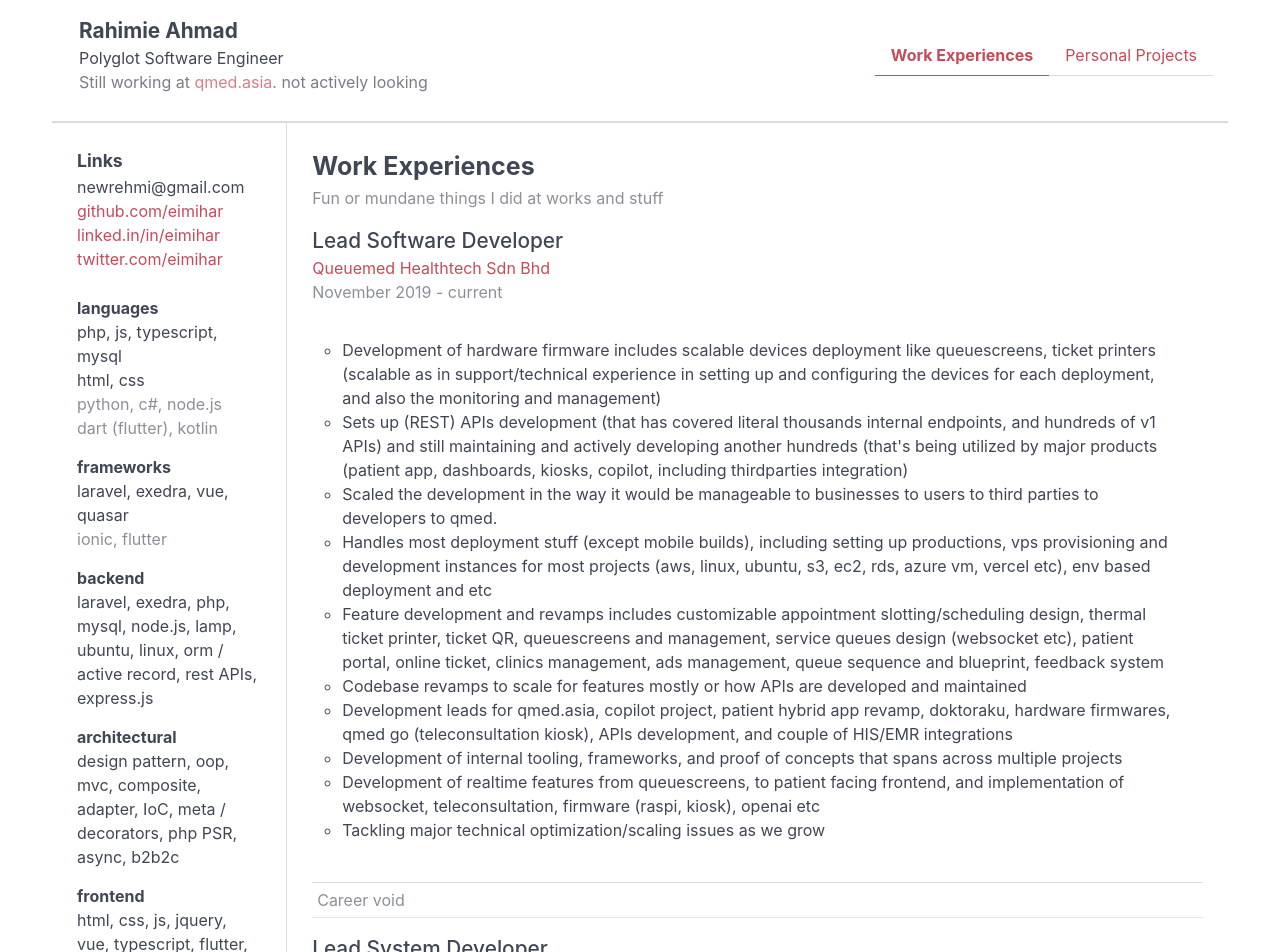
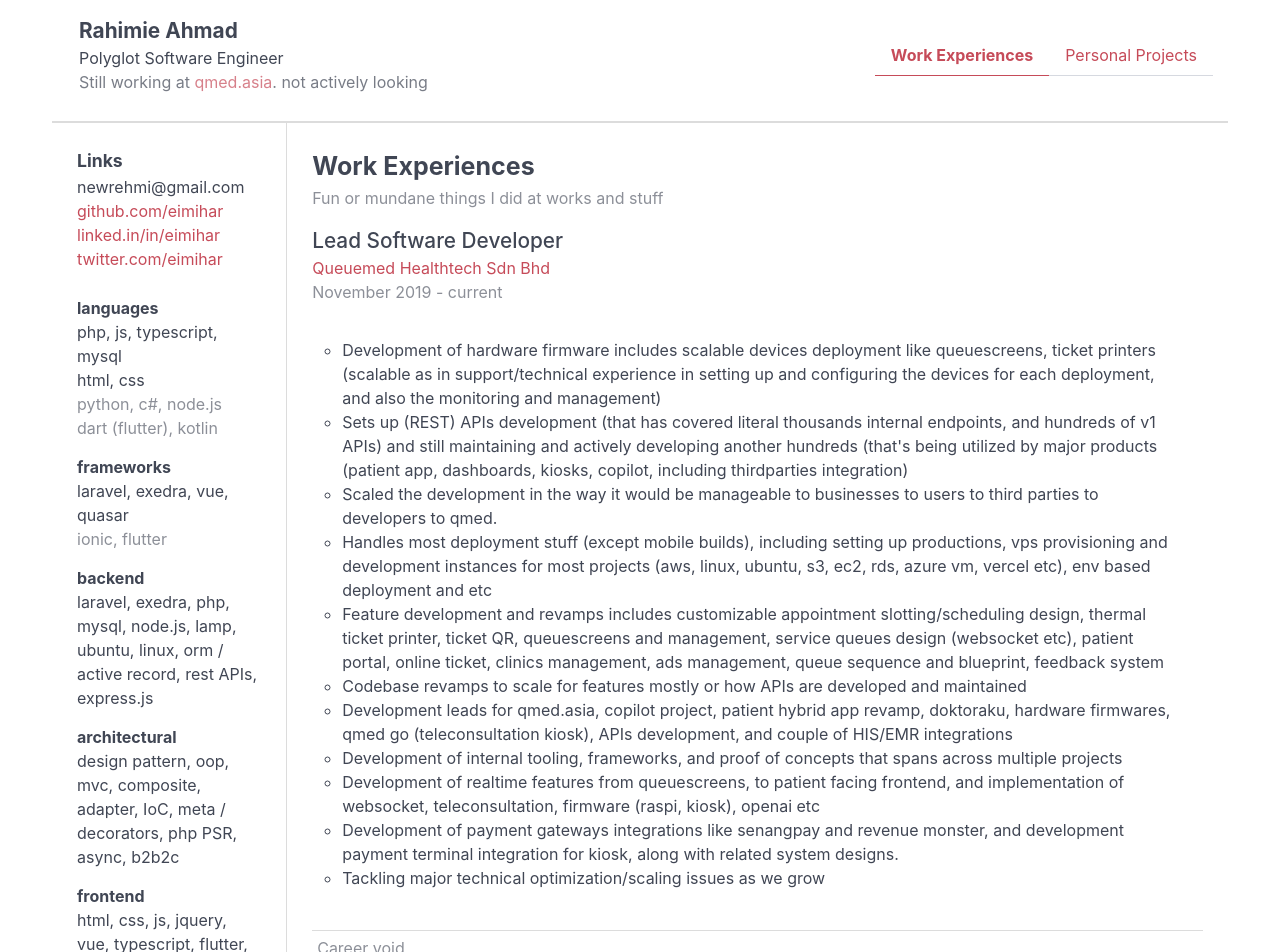
Before and after one commit to eimihar/resume, a Vue app in the folder app/: page / in a window 1280 px wide. Shown: the top 952 px of the page. Built offline with nearby package versions, Linux system fonts and the light colour scheme.

Commit message:
Update WorkExperiencesView.vue

```diff
--- a/app/src/views/WorkExperiencesView.vue
+++ b/app/src/views/WorkExperiencesView.vue
@@ -69,6 +69,7 @@
         <li>
           Development of realtime features from queuescreens, to patient facing frontend, and implementation of websocket, teleconsultation, firmware (raspi, kiosk), openai etc
         </li>
+        <li>Development of payment gateways integrations like senangpay and revenue monster, and development payment terminal integration for kiosk, along with related system designs.</li>
         <li>
           Tackling major technical optimization/scaling issues as we grow
         </li>
```
